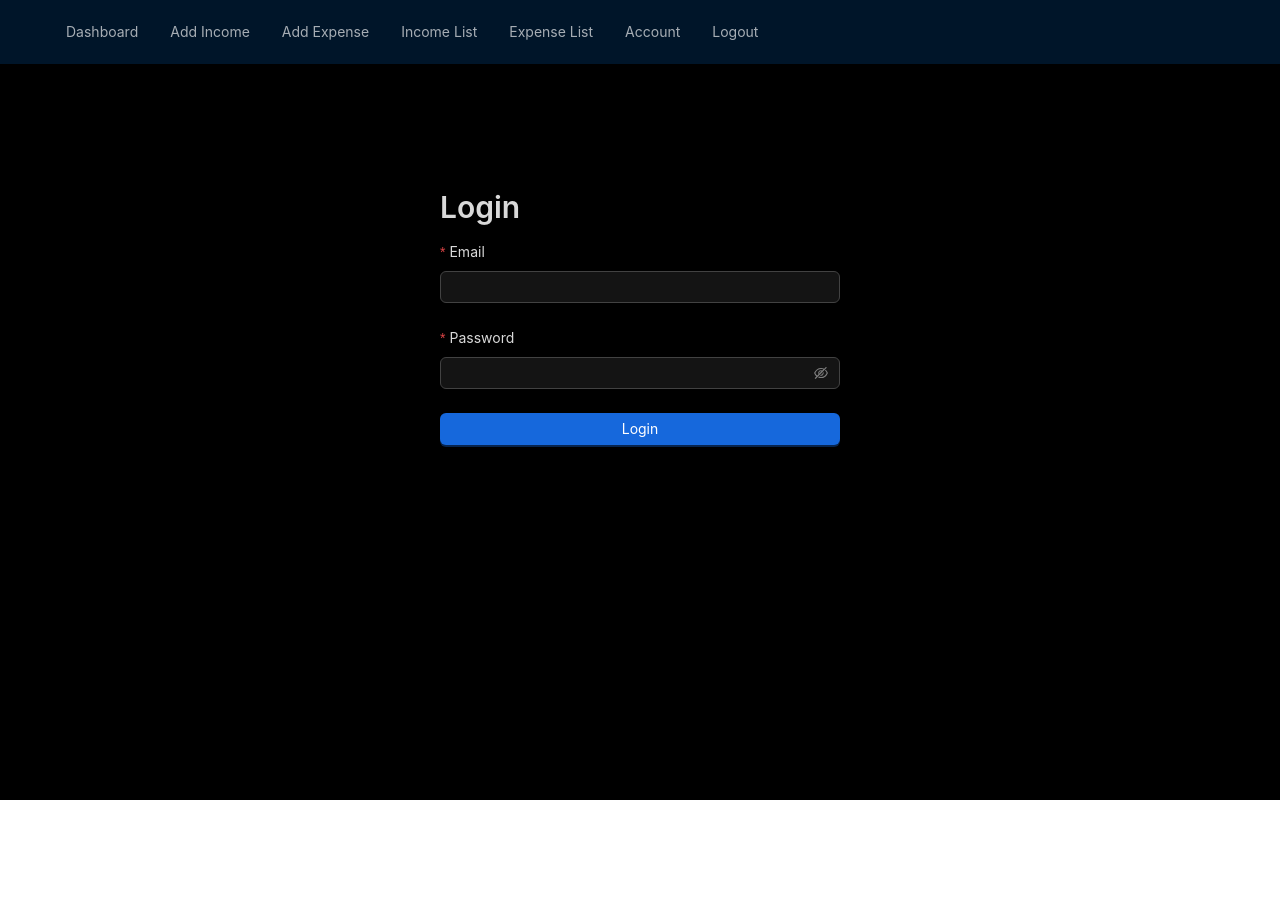
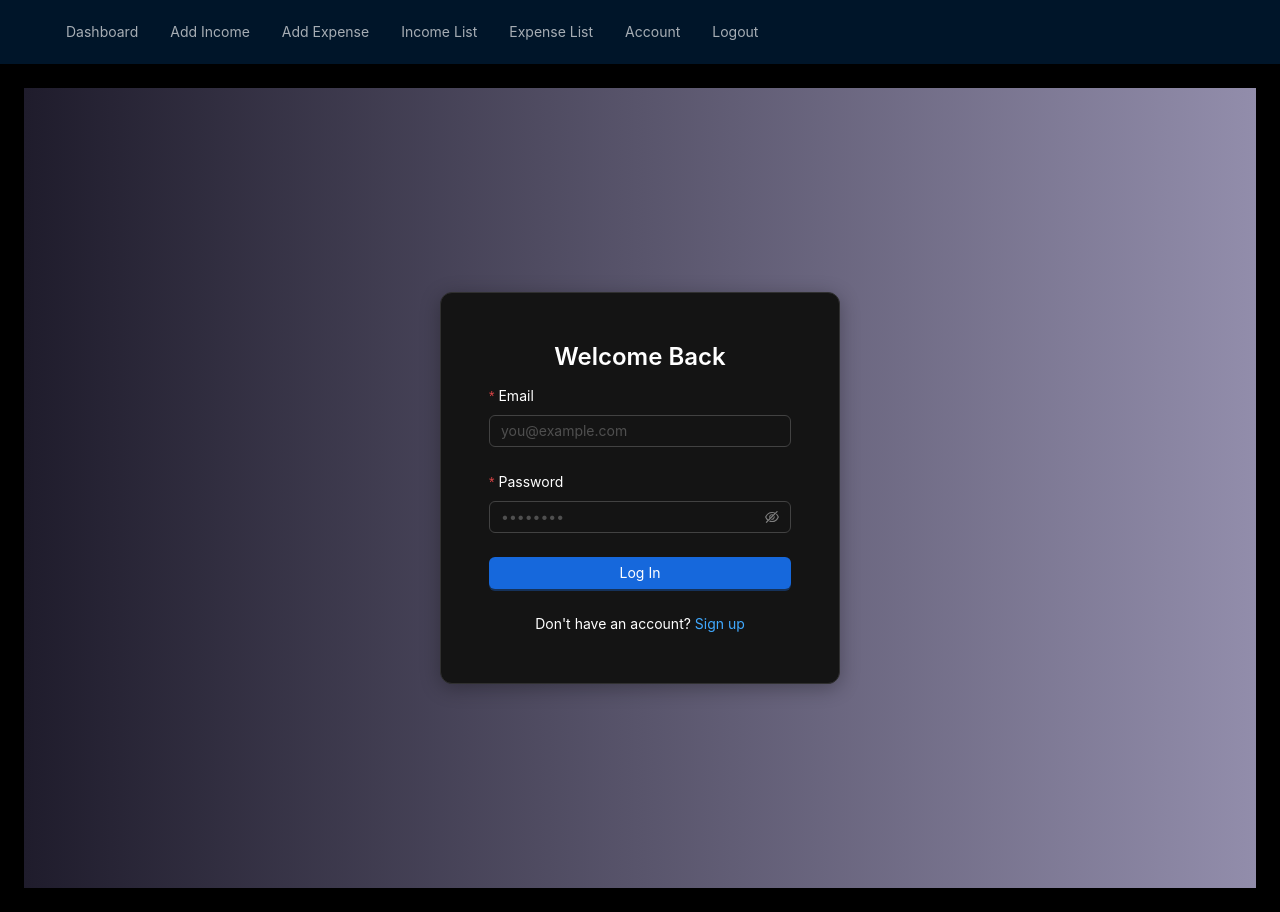
Before and after one commit to Taniskar/expense-tracker, a Next.js app: page /login in a window 1280 px wide. Before the commit the page ends 800 px from the top, so only its background shows below. Built offline with nearby package versions, Linux system fonts and the light colour scheme; no server answers.

Commit message:
Sign Up page Corrections

```diff
--- /dev/null
+++ b/components/SidebarFilters.tsx
@@ -0,0 +1,78 @@
+import { DatePicker, Select, Button, Card, Typography, Divider } from 'antd';
+import { useState, useEffect } from 'react';
+import { UserOutlined, PlusCircleOutlined, MinusCircleOutlined } from '@ant-design/icons';
+
+const { RangePicker } = DatePicker;
+const { Title, Text } = Typography;
+
+export default function SidebarFilters({ user, selectedUserId, onFilterChange }: any) {
+  const [category, setCategory] = useState<string | null>(null);
+  const [dateRange, setDateRange] = useState<any>(null);
+
+  // Simulated categories; ideally fetch from DB
+  const categories = [
+    'Food',
+    'Travel',
+    'Bills',
+    'Shopping',
+    'Salary',
+    'Freelance',
+  ];
+
+  useEffect(() => {
+    onFilterChange({ category, dateRange });
+  }, [category, dateRange]);
+
+  return (
+    <Card style={{ height: '100%' }}>
+      <Title level={4}>Filters</Title>
+
+      <Divider style={{ margin: '8px 0' }} />
+
+      <Text strong>Date Range</Text>
+      <RangePicker
+        style={{ width: '100%', marginBottom: 12 }}
+        onChange={(val) => setDateRange(val)}
+      />
+
+      <Text strong>Category</Text>
+      <Select
+        allowClear
+        placeholder="Select category"
+        style={{ width: '100%', marginBottom: 16 }}
+        options={categories.map((c) => ({ label: c, value: c }))}
+        onChange={(val) => setCategory(val)}
+      />
+
+      <Divider style={{ margin: '8px 0' }} />
+
+      <Text strong>User Info</Text>
+      <div style={{ marginBottom: 16 }}>
+        <p><UserOutlined /> {user?.name || 'Unknown User'}</p>
+        <p><Text type="secondary">{user?.email}</Text></p>
+        <p>Role: {user?.role}</p>
+        <p>Group ID: {user?.accountGroupId || 'N/A'}</p>
+      </div>
+
+      <Button
+        type="primary"
+        icon={<PlusCircleOutlined />}
+        block
+        style={{ marginBottom: 8 }}
+        onClick={() => window.location.href = '/income'}
+      >
+        Add Income
+      </Button>
+
+      <Button
+        type="primary"
+        icon={<MinusCircleOutlined />}
+        danger
+        block
+        onClick={() => window.location.href = '/expense'}
+      >
+        Add Expense
+      </Button>
+    </Card>
+  );
+}
--- a/pages/login.tsx
+++ b/pages/login.tsx
@@ -2,9 +2,10 @@ import { useState } from 'react';
 import { auth } from '@/firebase/config';
 import { signInWithEmailAndPassword } from 'firebase/auth';
 import { useRouter } from 'next/router';
-import { Button, Form, Input, message, Typography } from 'antd';
+import { Button, Form, Input, message, Typography, Card } from 'antd';
+import Link from 'next/link';
 
-const { Title } = Typography;
+const { Title, Text } = Typography;
 
 export default function Login() {
   const [loading, setLoading] = useState(false);
@@ -23,21 +24,44 @@ export default function Login() {
   };
 
   return (
-    <div style={{ maxWidth: 400, margin: '100px auto' }}>
-      <Title level={2}>Login</Title>
+    <div style={{
+      minHeight: '100vh',
+      display: 'flex',
+      alignItems: 'center',
+      justifyContent: 'center',
+      background: 'linear-gradient(to right, #1f1c2c, #928dab)',
+    }}>
+      <Card style={{ width: 400, padding: '24px', borderRadius: '12px', boxShadow: '0 4px 20px rgba(0,0,0,0.3)' }}>
+        <Title level={3} style={{ textAlign: 'center', color: '#fff' }}>Welcome Back</Title>
         <Form layout="vertical" onFinish={onFinish}>
-        <Form.Item label="Email" name="email" rules={[{ required: true }]}>
-          <Input />
+          <Form.Item
+            label={<Text style={{ color: '#fff' }}>Email</Text>}
+            name="email"
+            rules={[{ required: true, message: 'Please input your email!' }, { type: 'email', message: 'Invalid email format' }]}
+          >
+            <Input placeholder="you@example.com" />
           </Form.Item>
-        <Form.Item label="Password" name="password" rules={[{ required: true }]}>
-          <Input.Password />
+
+          <Form.Item
+            label={<Text style={{ color: '#fff' }}>Password</Text>}
+            name="password"
+            rules={[{ required: true, message: 'Please input your password!' }]}
+          >
+            <Input.Password placeholder="••••••••" />
           </Form.Item>
+
           <Form.Item>
             <Button type="primary" htmlType="submit" loading={loading} block>
-            Login
+              Log In
             </Button>
           </Form.Item>
+
+          <div style={{ textAlign: 'center' }}>
+            <Text style={{ color: '#fff' }}>Don't have an account? </Text>
+            <Link href="/signup" style={{ color: '#40a9ff' }}>Sign up</Link>
+          </div>
         </Form>
+      </Card>
     </div>
   );
 }
--- a/pages/signup.tsx
+++ b/pages/signup.tsx
@@ -10,9 +10,15 @@ const { Title } = Typography;
 
 export default function Signup() {
   const [loading, setLoading] = useState(false);
+  const [form] = Form.useForm();
   const router = useRouter();
 
   const onFinish = async (values: any) => {
+    if (values.password !== values.confirmPassword) {
+      message.error('Passwords do not match');
+      return;
+    }
+
     setLoading(true);
     try {
       const userCredential = await createUserWithEmailAndPassword(
@@ -26,6 +32,8 @@ export default function Signup() {
 
       await setDoc(doc(db, 'users', user.uid), {
         email: values.email,
+        name: values.name,
+        surname: values.surname,
         role: 'admin',
         accountGroupId: groupId,
       });
@@ -40,13 +48,22 @@ export default function Signup() {
 
   return (
     <div style={{ maxWidth: 400, margin: '100px auto' }}>
-      <Title level={2}>Signup</Title>
-      <Form layout="vertical" onFinish={onFinish}>
-        <Form.Item label="Email" name="email" rules={[{ required: true }]}>
-          <Input />
+      <Title level={2} style={{ textAlign: 'center' }}>Create an Account</Title>
+      <Form form={form} layout="vertical" onFinish={onFinish}>
+        <Form.Item label="First Name" name="name" rules={[{ required: true, message: 'Please enter your first name' }]}>
+          <Input placeholder="Enter your first name" />
         </Form.Item>
-        <Form.Item label="Password" name="password" rules={[{ required: true }]}>
-          <Input.Password />
+        <Form.Item label="Last Name" name="surname" rules={[{ required: true, message: 'Please enter your last name' }]}>
+          <Input placeholder="Enter your last name" />
+        </Form.Item>
+        <Form.Item label="Email" name="email" rules={[{ required: true, type: 'email', message: 'Enter a valid email' }]}>
+          <Input placeholder="Enter your email" />
+        </Form.Item>
+        <Form.Item label="Password" name="password" rules={[{ required: true, message: 'Please enter a password' }]}>
+          <Input.Password placeholder="Create a password" />
+        </Form.Item>
+        <Form.Item label="Confirm Password" name="confirmPassword" dependencies={['password']} rules={[{ required: true, message: 'Please confirm your password' }]}>
+          <Input.Password placeholder="Re-type your password" />
         </Form.Item>
         <Form.Item>
           <Button type="primary" htmlType="submit" loading={loading} block>
```
Also changed, not shown: pages/dashboard.tsx (line endings or trailing spaces). Lines whose indentation alone changed are shown as unchanged.
